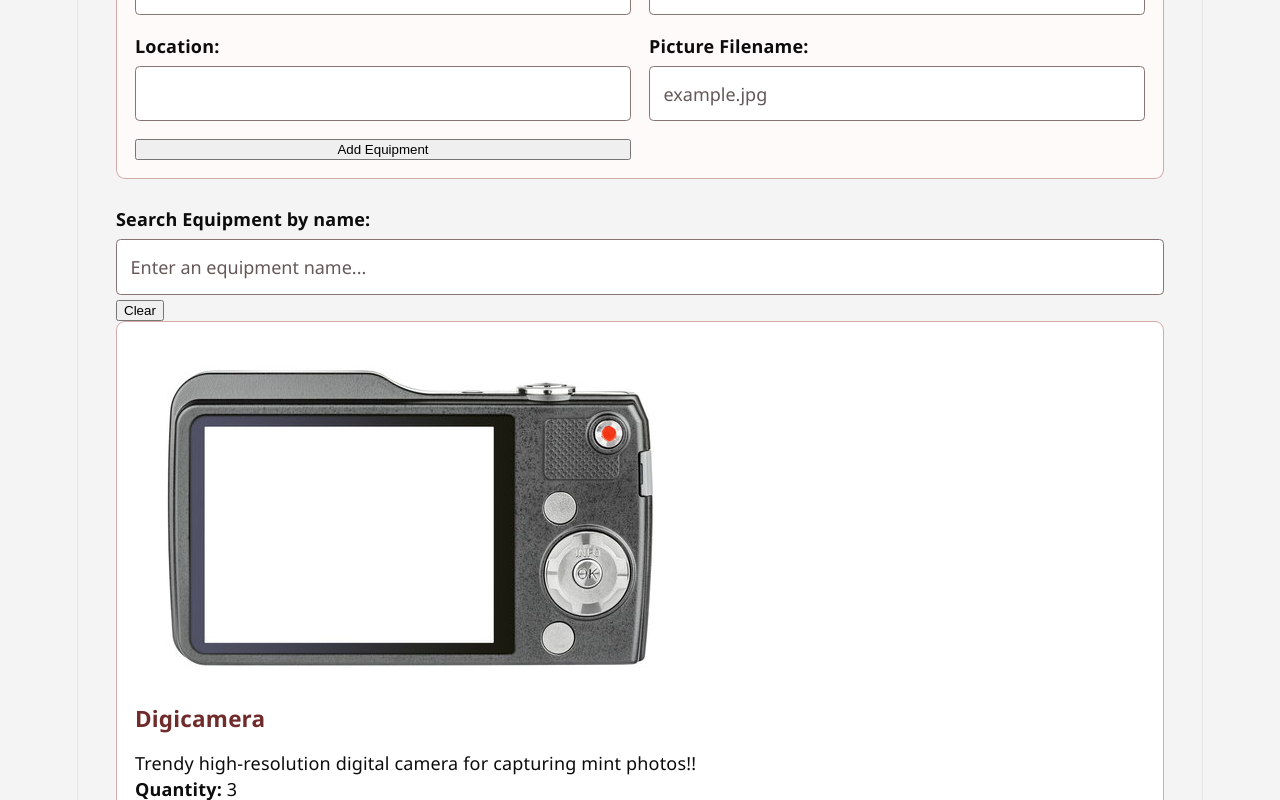
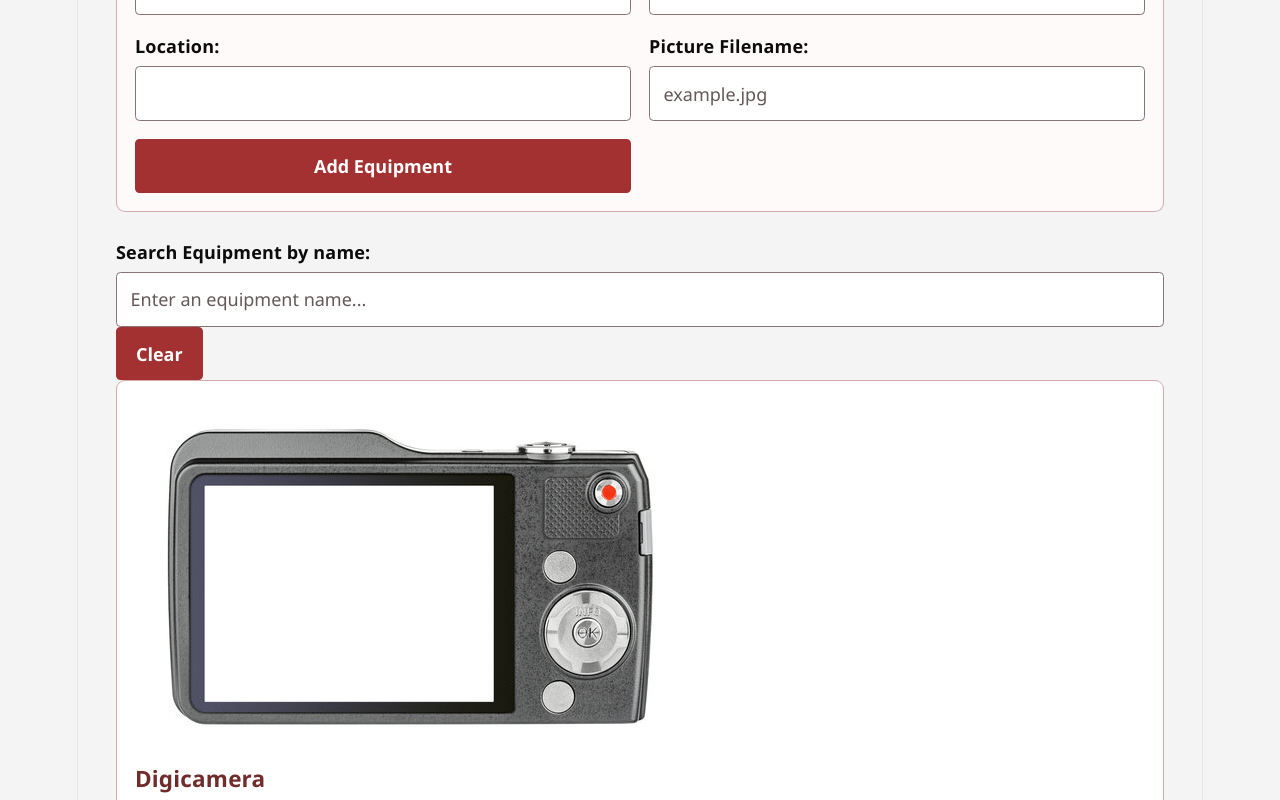
Before and after one commit to emaglaque2-rrc/full-stack-project-group-4, a React (Vite) app: page / in a window 1280 px wide. Shown: the part 820-1620 px from the top of the page. Built offline with nearby package versions, Linux system fonts and the light colour scheme.

Commit message:
Button styling, would be the same appearance throughout the equipment page.

```diff
--- a/src/components/equipment-inventory/EquipmentInventory.css
+++ b/src/components/equipment-inventory/EquipmentInventory.css
@@ -80,3 +80,35 @@
     min-height: 6rem;
     resize: vertical;
 }
+
+/* Buttons share the same appearance throughout the equipment page. */
+.equipment-inventory button {
+    min-height: 2.75rem;
+    padding: 0.65rem 1rem;
+    border: 2px solid #a33131;
+    border-radius: 0.25rem;
+    background-color: #a33131;
+    color: #ffffff;
+    font: inherit;
+    font-weight: 600;
+    overflow-wrap: anywhere;
+    cursor: pointer;
+}
+
+.equipment-inventory button:hover:not(:disabled) {
+    background-color: #702b2b;
+    border-color: #702b2b;
+    text-decoration: underline;
+}
+
+.equipment-inventory button:active:not(:disabled) {
+    box-shadow: inset 0 0 0 2px #ffffff;
+}
+
+.equipment-inventory button:disabled {
+    background-color: #e4dfdf;
+    color: #635757;
+    border-color: #887474;
+    border-style: dashed;
+    cursor: not-allowed;
+}
```
